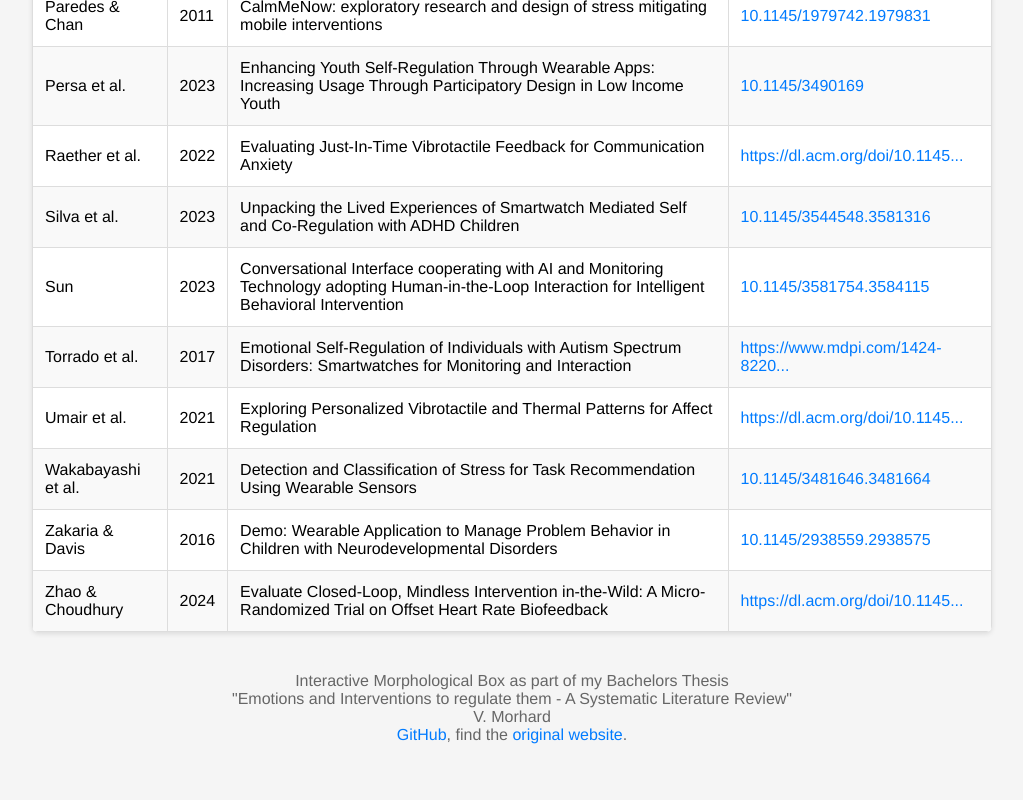
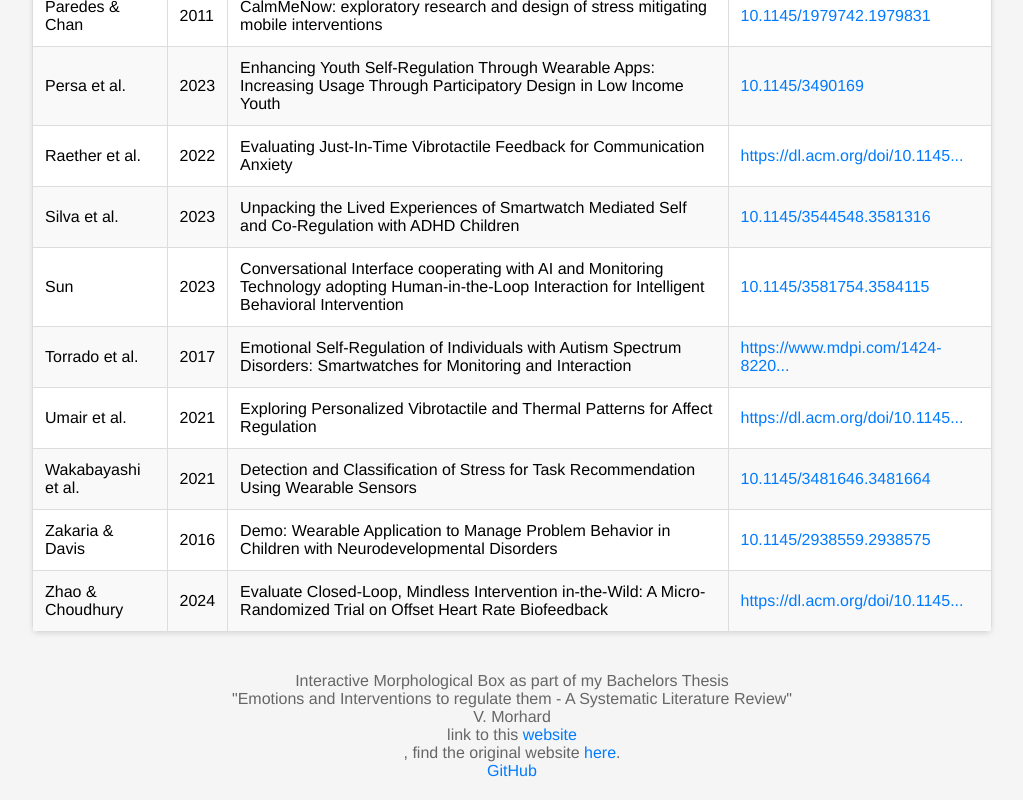
Before and after one commit to human-centered-systems-lab/WERI-Box, a plain HTML site: page index.html in a window 1280 px wide. Shown: the part 2320-3120 px from the top of the page, without its empty margins (128-1151 px from the left). Before the commit the page ends 3084 px from the top, so only its background shows below. Drawn offline with Linux system fonts and the light colour scheme.

Commit message:
Update index.html

```diff
--- a/index.html
+++ b/index.html
@@ -41,8 +41,8 @@
     <p>Interactive Morphological Box as part of my Bachelors Thesis</p>
     <p>"Emotions and Interventions to regulate them - A Systematic Literature Review" </p>
     <p>V. Morhard</p>
-    <p><a href = "https://github.com/human-centered-systems-lab/WERI-Box.git">GitHub</a>, find the <a href = "https://human-centered-systems-lab.github.io/ilmbox/">original website</a>.</p>
-
+    <p>link to this <a href = "https://human-centered-systems-lab.github.io/WERI-Box/">website</a></p>, find the original website <a href = "https://human-centered-systems-lab.github.io/ilmbox/">here</a>.</p>
+    <p><a href = "https://github.com/human-centered-systems-lab/WERI-Box.git">GitHub</a> </p>
   </footer>
   <script src="script.js"></script>
 </body>
```
